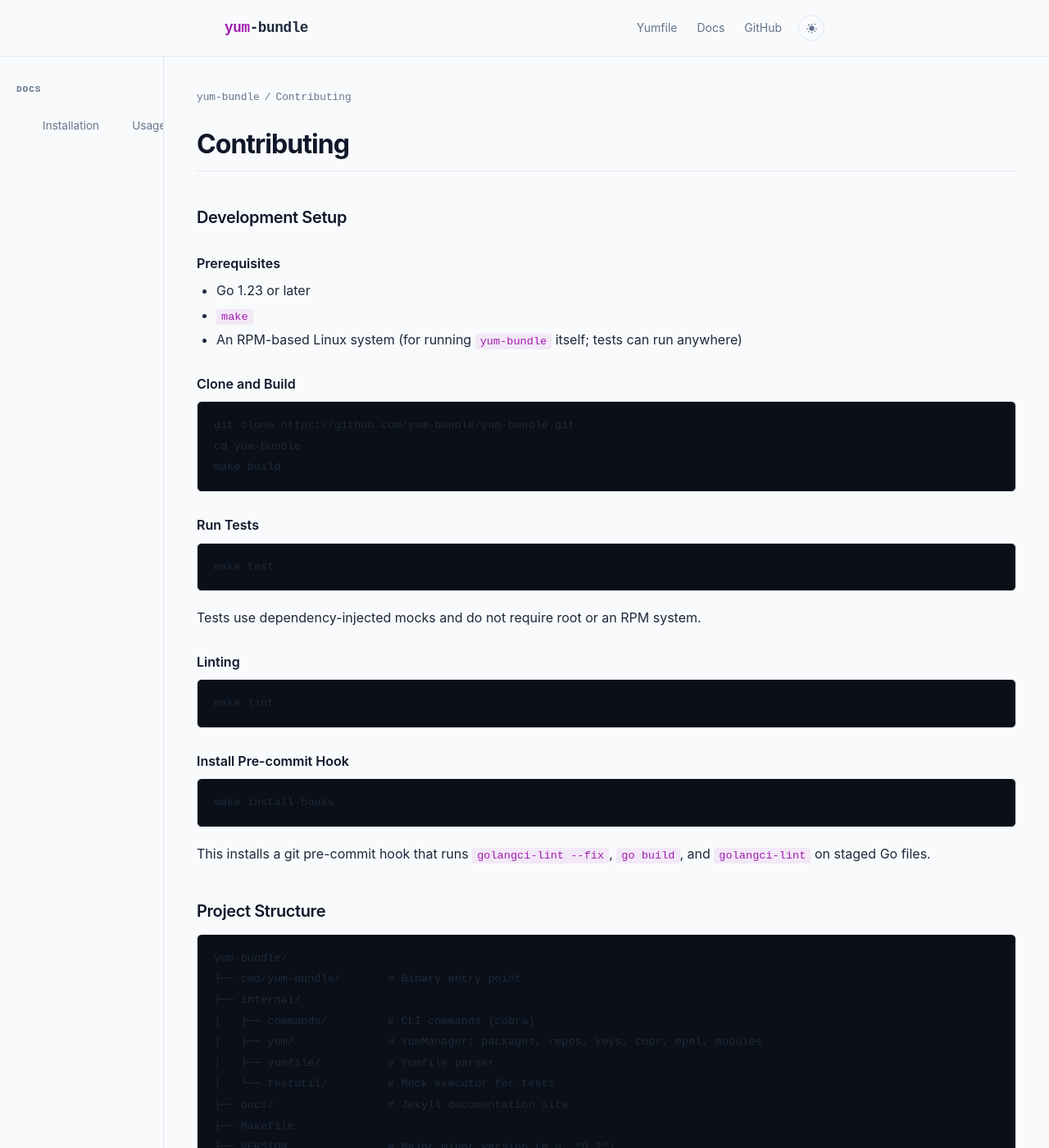
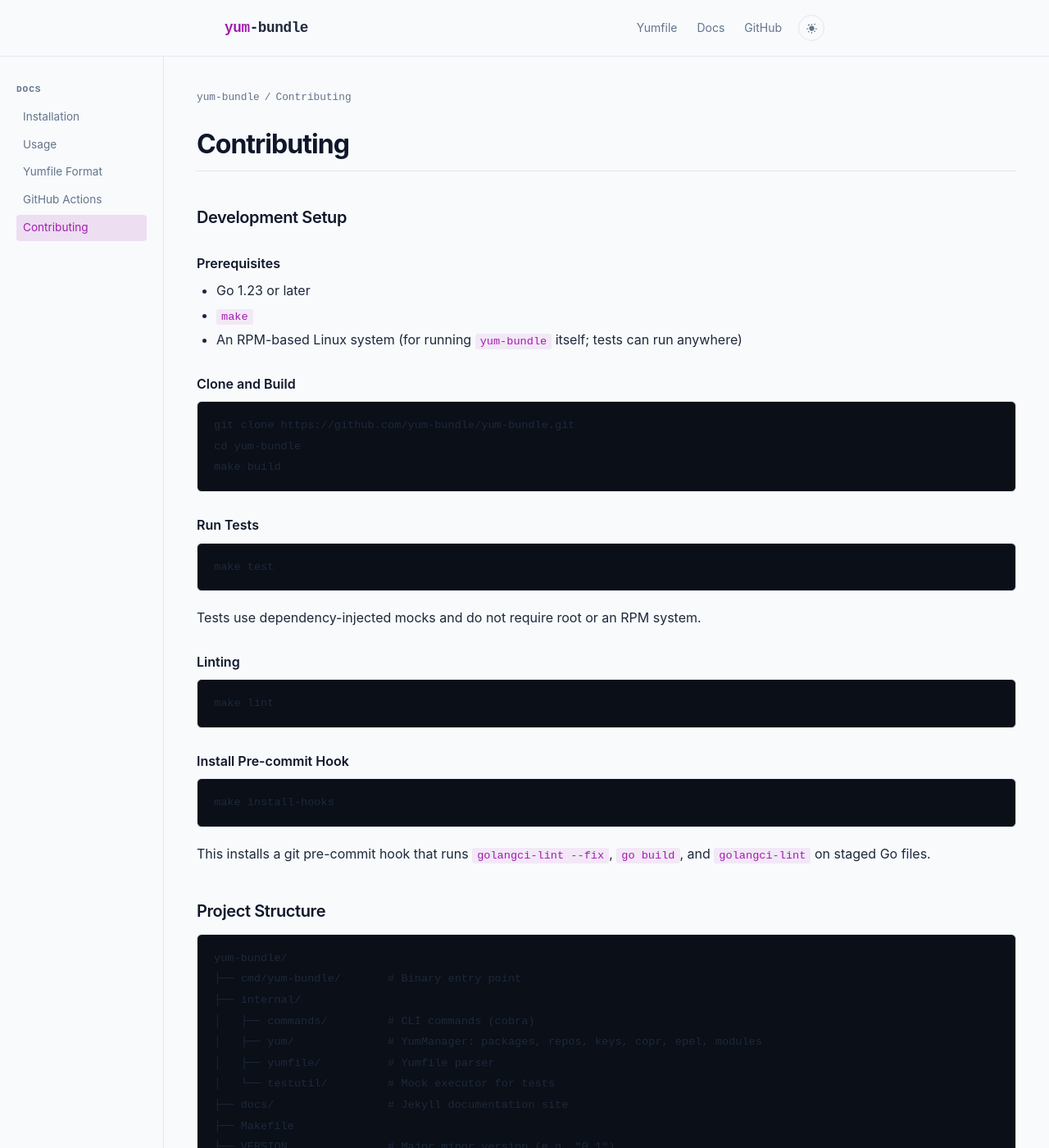
Before and after one commit to yum-bundle/yum-bundle, a Jekyll site: the page built from docs/contributing.md, in a window 1280 px wide and 1400 px high. Shown: the whole window at 82% size. Built offline with Jekyll 4.4.1, drawn with Linux system fonts in a browser that asks for light colours.

Commit message:
fix: scope header nav CSS to prevent sidebar link layout breakage
Unscoped `nav` selectors were applying `display: flex` to the sidebar
<nav> element, causing sidebar links to render horizontally. Scoped
all header nav rules to `header nav` to isolate them from sidebar-nav.

```diff
--- a/docs/_layouts/default.html
+++ b/docs/_layouts/default.html
@@ -97,13 +97,13 @@
     }
     .logo:hover { text-decoration: none; }
     .logo span { color: var(--accent); }
-    nav { display: flex; align-items: center; }
-    nav a {
+    header nav { display: flex; align-items: center; }
+    header nav a {
       font-size: 0.875rem;
       color: var(--muted);
       margin-left: 24px;
     }
-    nav a:hover { color: var(--text); text-decoration: none; }
+    header nav a:hover { color: var(--text); text-decoration: none; }
     .theme-toggle {
       background: none;
       border: 1px solid var(--border);
@@ -346,7 +346,7 @@
       .sidebar-nav { display: flex; flex-wrap: wrap; gap: 4px; }
       .sidebar-nav a { padding: 4px 10px; }
       main { padding: 24px 24px 60px; }
-      nav a { margin-left: 16px; }
+      header nav a { margin-left: 16px; }
       footer .container { flex-direction: column; align-items: flex-start; }
       footer nav a:first-child { margin-left: 0; }
     }
```
